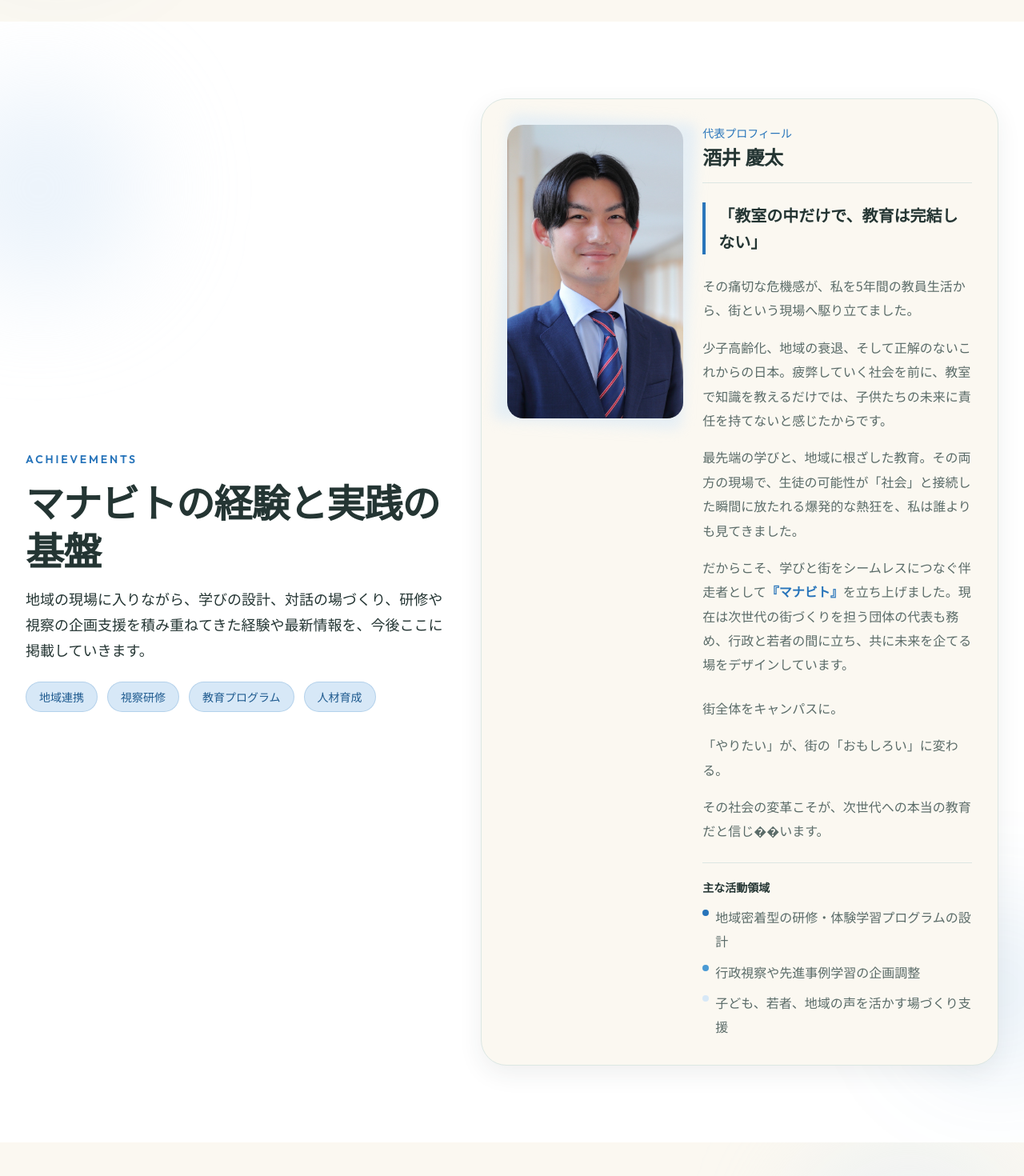
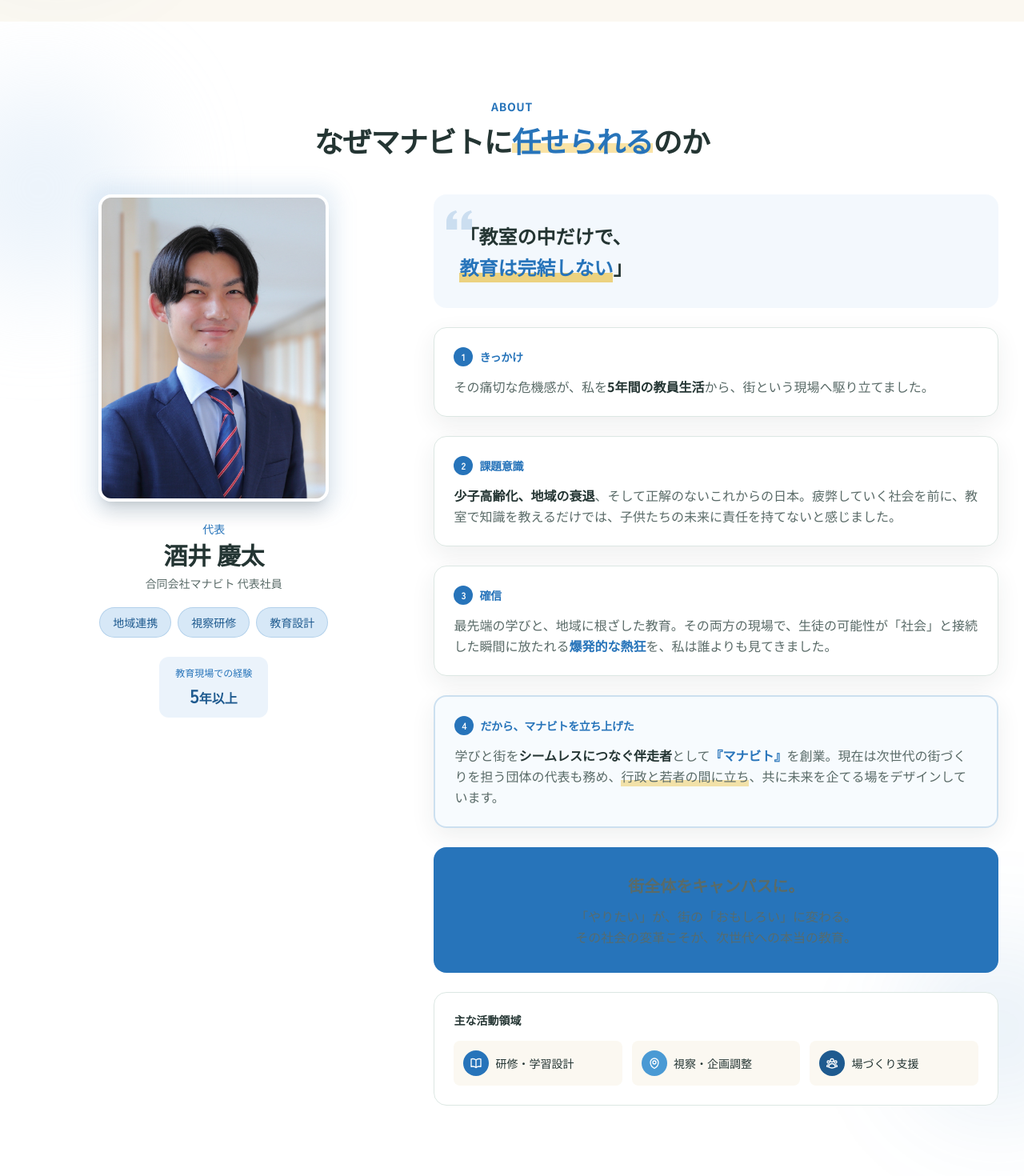
Before and after one commit to YONTZ42/manabito-hp, a Next.js app: page / in a window 1280 px wide. Shown: the part 3480-4950 px from the top of the page at 80% size. Built offline with nearby package versions, Linux system fonts and the light colour scheme.

Commit message:
feat: enhance achievements section with scroll animations and layout improvements
Add IntersectionObserver for scroll animations and improve layout
with large photos and numbered cards for easier reading.

```diff
--- a/components/sections/achievements-section.tsx
+++ b/components/sections/achievements-section.tsx
@@ -1,7 +1,51 @@
+"use client";
+
 import { Chip } from "@/components/ui/chip";
 import { Container } from "@/components/ui/container";
-import { SectionHeading } from "@/components/ui/section-heading";
 import Image from "next/image";
+import { useEffect, useRef, useState } from "react";
+
+function AnimatedElement({
+  children,
+  delay = 0,
+  className = ""
+}: {
+  children: React.ReactNode;
+  delay?: number;
+  className?: string;
+}) {
+  const ref = useRef<HTMLDivElement>(null);
+  const [isVisible, setIsVisible] = useState(false);
+
+  useEffect(() => {
+    const observer = new IntersectionObserver(
+      ([entry]) => {
+        if (entry.isIntersecting) {
+          setTimeout(() => setIsVisible(true), delay);
+          observer.disconnect();
+        }
+      },
+      { threshold: 0.1 }
+    );
+
+    if (ref.current) {
+      observer.observe(ref.current);
+    }
+
+    return () => observer.disconnect();
+  }, [delay]);
+
+  return (
+    <div
+      ref={ref}
+      className={`transition-all duration-700 ease-out ${
+        isVisible ? "translate-y-0 opacity-100" : "translate-y-8 opacity-0"
+      } ${className}`}
+    >
+      {children}
+    </div>
+  );
+}
 
 export function AchievementsSection() {
   return (
@@ -11,109 +55,171 @@ export function AchievementsSection() {
       <div className="absolute -right-20 bottom-20 h-56 w-56 rounded-full bg-brand/10 blur-3xl" />
 
       <Container className="relative">
-        <div className="grid gap-10 lg:grid-cols-[0.9fr_1.1fr] lg:items-center">
-          <div>
-            <SectionHeading
-              eyebrow="Achievements"
-              title="マナビトの経験と実践の基盤"
-              description="地域の現場に入りながら、学びの設計、対話の場づくり、研修や視察の企画支援を積み重ねてきた経験や最新情報を、今後ここに掲載していきます。"
-              descriptionColor="rgb(36, 53, 51)"
-            />
-            <div className="mt-6 flex flex-wrap gap-3">
-              <Chip variant="brand">地域連携</Chip>
-              <Chip variant="brand">視察研修</Chip>
-              <Chip variant="brand">教育プログラム</Chip>
-              <Chip variant="brand">人材育成</Chip>
-            </div>
-          </div>
+        {/* Section Header */}
+        <AnimatedElement className="mx-auto max-w-2xl text-center">
+          <p className="text-sm font-semibold uppercase tracking-wider text-brand">About</p>
+          <h2 className="mt-3 font-heading text-3xl font-bold text-text-main md:text-4xl">
+            なぜマナビトに<span className="relative inline-block text-brand"><span className="absolute bottom-1 left-0 -z-10 h-3 w-full bg-accent-yellow/50" />任せられる</span>のか
+          </h2>
+        </AnimatedElement>
 
+        {/* Main Profile Card */}
+        <div className="mt-12 grid gap-10 lg:grid-cols-[1fr_1.5fr] lg:items-start">
 
-          <div className="rounded-[32px] border border-base-border bg-base-bg p-6 shadow-soft md:p-8">
-            <div className="grid gap-6 md:grid-cols-[220px_1fr] md:items-start">
-              {/* 写真＋グラデーション装飾のコンテナ */}
+          {/* Photo Section - Left */}
+          <AnimatedElement delay={200} className="flex flex-col items-center lg:sticky lg:top-24">
+            {/* Photo with decoration */}
             <div className="relative">
-                {/* 背面の装飾 */}
-                <div className="absolute -inset-2 rotate-3 rounded-[10px] bg-brand-soft opacity-60 blur-sm" />
-
-                {/* 写真本体 */}
-                <div className="relative aspect-[3/5] overflow-hidden rounded-[20px] bg-gradient-to-br from-accent-sky/20 to-accent-pink/20">
+              <div className="absolute -inset-3 rounded-3xl bg-brand/10 blur-md" />
+              <div className="relative aspect-[3/4] w-64 overflow-hidden rounded-2xl border-4 border-white shadow-xl md:w-72">
                 <Image
                   src="/images/sakai_keita.jpg"
-                    alt="代表 酒井 慶太のプロフィール写真"
+                  alt="代表 酒井 慶太"
                   fill
                   className="object-cover"
-                    sizes="(max-width: 768px) 100vw, 220px"
+                  sizes="(max-width: 768px) 256px, 288px"
                   priority
                 />
               </div>
             </div>
 
-              {/* テキストコンテンツ */}
-              <div className="flex flex-col">
-                {/* ヘッダー部分 */}
-                <div className="border-b border-base-border pb-4">
-                  <p className="text-sm font-medium text-brand">代表プロフィール</p>
-                  <h3 className="mt-1 font-heading text-2xl font-bold text-text-main">
+            {/* Name and Title */}
+            <div className="mt-6 text-center">
+              <p className="text-sm font-medium text-brand">代表</p>
+              <h3 className="mt-1 font-heading text-2xl font-bold text-text-main md:text-3xl">
                 酒井 慶太
               </h3>
+              <p className="mt-2 text-sm text-text-sub">合同会社マナビト 代表社員</p>
             </div>
 
-                {/* キャッチコピー */}
-                <blockquote className="mt-6 border-l-4 border-brand pl-4">
-                  <p className="text-lg font-bold leading-relaxed text-text-main md:text-xl">
-                    「教室の中だけで、教育は完結しない」
+            {/* Expertise Tags */}
+            <div className="mt-5 flex flex-wrap justify-center gap-2">
+              <Chip variant="brand">地域連携</Chip>
+              <Chip variant="brand">視察研修</Chip>
+              <Chip variant="brand">教育設計</Chip>
+            </div>
+
+            {/* Trust Indicator */}
+            <AnimatedElement delay={600} className="mt-6 rounded-xl bg-brand-soft/50 px-5 py-3 text-center">
+              <p className="text-xs font-medium text-brand">教育現場での経験</p>
+              <p className="mt-1 font-heading text-2xl font-bold text-brand-dark">5<span className="text-base">年以上</span></p>
+            </AnimatedElement>
+          </AnimatedElement>
+
+          {/* Story Section - Right */}
+          <div className="flex flex-col gap-6">
+
+            {/* Quote */}
+            <AnimatedElement delay={300}>
+              <blockquote className="relative rounded-2xl bg-brand-soft/30 p-6 md:p-8">
+                <svg className="absolute left-4 top-4 h-8 w-8 text-brand/20" fill="currentColor" viewBox="0 0 24 24">
+                  <path d="M14.017 21v-7.391c0-5.704 3.731-9.57 8.983-10.609l.995 2.151c-2.432.917-3.995 3.638-3.995 5.849h4v10h-9.983zm-14.017 0v-7.391c0-5.704 3.748-9.57 9-10.609l.996 2.151c-2.433.917-3.996 3.638-3.996 5.849h3.983v10h-9.983z" />
+                </svg>
+                <p className="relative text-xl font-bold leading-relaxed text-text-main md:text-2xl">
+                  「教室の中だけで、<br className="hidden sm:block" />
+                  <span className="relative inline-block text-brand">
+                    <span className="absolute bottom-0 left-0 -z-10 h-3 w-full bg-accent-yellow" />
+                    教育は完結しない
+                  </span>」
                 </p>
               </blockquote>
+            </AnimatedElement>
 
-                {/* ストーリー本文 */}
-                <div className="mt-6 space-y-4 text-base leading-relaxed text-text-sub">
-                  <p>
-                    その痛切な危機感が、私を5年間の教員生活から、街という現場へ駆り立てました。
-                  </p>
-                  <p>
-                    少子高齢化、地域の衰退、そして正解のないこれからの日本。疲弊していく社会を前に、教室で知識を教えるだけでは、子供たちの未来に責任を持てないと感じたからです。
-                  </p>
-                  <p>
-                    最先端の学びと、地域に根ざした教育。その両方の現場で、生徒の可能性が「社会」と接続した瞬間に放たれる爆発的な熱狂を、私は誰よりも見てきました。
-                  </p>
-                  <p>
-                    だからこそ、学びと街をシームレスにつなぐ伴走者として<span className="font-semibold text-brand">『マナビト』</span>を立ち上げました。現在は次世代の街づくりを担う団体の代表も務め、行政と若者の間に立ち、共に未来を企てる場をデザインしています。
+            {/* Story Parts */}
+            <AnimatedElement delay={400}>
+              <div className="rounded-2xl border border-base-border bg-white p-6 shadow-soft">
+                <h4 className="flex items-center gap-2 text-sm font-bold text-brand">
+                  <span className="flex h-6 w-6 items-center justify-center rounded-full bg-brand text-xs text-white">1</span>
+                  きっかけ
+                </h4>
+                <p className="mt-3 text-base leading-relaxed text-text-sub">
+                  その痛切な危機感が、私を<span className="font-semibold text-text-main">5年間の教員生活</span>から、<span className="relative inline-block"><span className="absolute bottom-0 left-0 -z-10 h-2 w-full bg-accent-yellow/60" />街という現場</span>へ駆り立てました。
                 </p>
               </div>
+            </AnimatedElement>
 
-                {/* ビジョンメッセージ */}
-                <div className="mt-6 space-y-4 text-base leading-relaxed text-text-sub">
-                  <p >
+            <AnimatedElement delay={500}>
+              <div className="rounded-2xl border border-base-border bg-white p-6 shadow-soft">
+                <h4 className="flex items-center gap-2 text-sm font-bold text-brand">
+                  <span className="flex h-6 w-6 items-center justify-center rounded-full bg-brand text-xs text-white">2</span>
+                  課題意識
+                </h4>
+                <p className="mt-3 text-base leading-relaxed text-text-sub">
+                  <span className="font-semibold text-text-main">少子高齢化、地域の衰退</span>、そして正解のないこれからの日本。疲弊していく社会を前に、教室で知識を教えるだけでは、<span className="relative inline-block"><span className="absolute bottom-0 left-0 -z-10 h-2 w-full bg-accent-yellow/60" />子供たちの未来に責任を持てない</span>と感じました。
+                </p>
+              </div>
+            </AnimatedElement>
+
+            <AnimatedElement delay={600}>
+              <div className="rounded-2xl border border-base-border bg-white p-6 shadow-soft">
+                <h4 className="flex items-center gap-2 text-sm font-bold text-brand">
+                  <span className="flex h-6 w-6 items-center justify-center rounded-full bg-brand text-xs text-white">3</span>
+                  確信
+                </h4>
+                <p className="mt-3 text-base leading-relaxed text-text-sub">
+                  最先端の学びと、地域に根ざした教育。その両方の現場で、生徒の可能性が「社会」と接続した瞬間に放たれる<span className="font-bold text-brand">爆発的な熱狂</span>を、私は誰よりも見てきました。
+                </p>
+              </div>
+            </AnimatedElement>
+
+            <AnimatedElement delay={700}>
+              <div className="rounded-2xl border-2 border-brand/20 bg-brand-soft/20 p-6 shadow-soft">
+                <h4 className="flex items-center gap-2 text-sm font-bold text-brand">
+                  <span className="flex h-6 w-6 items-center justify-center rounded-full bg-brand text-xs text-white">4</span>
+                  だから、マナビトを立ち上げた
+                </h4>
+                <p className="mt-3 text-base leading-relaxed text-text-sub">
+                  学びと街を<span className="font-semibold text-text-main">シームレスにつなぐ伴走者</span>として<span className="font-bold text-brand">『マナビト』</span>を創業。現在は次世代の街づくりを担う団体の代表も務め、<span className="relative inline-block"><span className="absolute bottom-0 left-0 -z-10 h-2 w-full bg-accent-yellow/60" />行政と若者の間に立ち</span>、共に未来を企てる場をデザインしています。
+                </p>
+              </div>
+            </AnimatedElement>
+
+            {/* Vision */}
+            <AnimatedElement delay={800}>
+              <div className="rounded-2xl bg-brand p-6 text-center text-white md:p-8">
+                <p className="text-lg font-bold leading-relaxed md:text-xl">
                   街全体をキャンパスに。
                 </p>
-                  <p>
-                    「やりたい」が、街の「おもしろい」に変わる。
-                  </p>
-                  <p>
-                    その社会の変革こそが、次世代への本当の教育だと信じ��います。
+                <p className="mt-2 text-base leading-relaxed opacity-90">
+                  「やりたい」が、街の「おもしろい」に変わる。<br />
+                  その社会の変革こそが、次世代への本当の教育。
                 </p>
               </div>
+            </AnimatedElement>
 
-                {/* 活動内容リスト */}
-                <div className="mt-6 border-t border-base-border pt-5">
-                  <p className="mb-3 text-sm font-semibold text-text-main">主な活動領域</p>
-                  <ul className="space-y-2 text-sm leading-relaxed text-text-sub md:text-base">
-                    <li className="flex items-start gap-2">
-                      <span className="mt-1.5 h-2 w-2 flex-shrink-0 rounded-full bg-brand" />
-                      地域密着型の研修・体験学習プログラムの設計
-                    </li>
-                    <li className="flex items-start gap-2">
-                      <span className="mt-1.5 h-2 w-2 flex-shrink-0 rounded-full bg-brand-muted" />
-                      行政視察や先進事例学習の企画調整
-                    </li>
-                    <li className="flex items-start gap-2">
-                      <span className="mt-1.5 h-2 w-2 flex-shrink-0 rounded-full bg-brand-soft" />
-                      子ども、若者、地域の声を活かす場づくり支援
-                    </li>
-                  </ul>
+            {/* Activities */}
+            <AnimatedElement delay={900}>
+              <div className="rounded-2xl border border-base-border bg-white p-6">
+                <p className="mb-4 text-sm font-bold text-text-main">主な活動領域</p>
+                <div className="grid gap-3 sm:grid-cols-3">
+                  <div className="flex items-center gap-2 rounded-lg bg-base-bg p-3">
+                    <span className="flex h-8 w-8 flex-shrink-0 items-center justify-center rounded-full bg-brand text-white">
+                      <svg className="h-4 w-4" fill="none" viewBox="0 0 24 24" stroke="currentColor" strokeWidth={2}>
+                        <path strokeLinecap="round" strokeLinejoin="round" d="M12 6.042A8.967 8.967 0 0 0 6 3.75c-1.052 0-2.062.18-3 .512v14.25A8.987 8.987 0 0 1 6 18c2.305 0 4.408.867 6 2.292m0-14.25a8.966 8.966 0 0 1 6-2.292c1.052 0 2.062.18 3 .512v14.25A8.987 8.987 0 0 0 18 18a8.967 8.967 0 0 0-6 2.292m0-14.25v14.25" />
+                      </svg>
+                    </span>
+                    <span className="text-sm font-medium text-text-main">研修・学習設計</span>
+                  </div>
+                  <div className="flex items-center gap-2 rounded-lg bg-base-bg p-3">
+                    <span className="flex h-8 w-8 flex-shrink-0 items-center justify-center rounded-full bg-brand-muted text-white">
+                      <svg className="h-4 w-4" fill="none" viewBox="0 0 24 24" stroke="currentColor" strokeWidth={2}>
+                        <path strokeLinecap="round" strokeLinejoin="round" d="M15 10.5a3 3 0 1 1-6 0 3 3 0 0 1 6 0Z" />
+                        <path strokeLinecap="round" strokeLinejoin="round" d="M19.5 10.5c0 7.142-7.5 11.25-7.5 11.25S4.5 17.642 4.5 10.5a7.5 7.5 0 1 1 15 0Z" />
+                      </svg>
+                    </span>
+                    <span className="text-sm font-medium text-text-main">視察・企画調整</span>
+                  </div>
+                  <div className="flex items-center gap-2 rounded-lg bg-base-bg p-3">
+                    <span className="flex h-8 w-8 flex-shrink-0 items-center justify-center rounded-full bg-brand-dark text-white">
+                      <svg className="h-4 w-4" fill="none" viewBox="0 0 24 24" stroke="currentColor" strokeWidth={2}>
+                        <path strokeLinecap="round" strokeLinejoin="round" d="M18 18.72a9.094 9.094 0 0 0 3.741-.479 3 3 0 0 0-4.682-2.72m.94 3.198.001.031c0 .225-.012.447-.037.666A11.944 11.944 0 0 1 12 21c-2.17 0-4.207-.576-5.963-1.584A6.062 6.062 0 0 1 6 18.719m12 0a5.971 5.971 0 0 0-.941-3.197m0 0A5.995 5.995 0 0 0 12 12.75a5.995 5.995 0 0 0-5.058 2.772m0 0a3 3 0 0 0-4.681 2.72 8.986 8.986 0 0 0 3.74.477m.94-3.197a5.971 5.971 0 0 0-.94 3.197M15 6.75a3 3 0 1 1-6 0 3 3 0 0 1 6 0Zm6 3a2.25 2.25 0 1 1-4.5 0 2.25 2.25 0 0 1 4.5 0Zm-13.5 0a2.25 2.25 0 1 1-4.5 0 2.25 2.25 0 0 1 4.5 0Z" />
+                      </svg>
+                    </span>
+                    <span className="text-sm font-medium text-text-main">場づくり支援</span>
                   </div>
                 </div>
               </div>
+            </AnimatedElement>
           </div>
         </div>
       </Container>
--- a/components/sections/services-section.tsx
+++ b/components/sections/services-section.tsx
@@ -27,6 +27,7 @@ export function ServicesSection() {
 
         {/* Solution points */}
         <div className="mx-auto mt-8 flex max-w-xl flex-wrap items-center justify-center gap-3">
+          <>
             <span className="inline-flex items-center gap-1.5 rounded-full bg-white px-4 py-2 text-sm font-medium text-text-main shadow-soft">
               <svg className="h-4 w-4 text-brand" fill="currentColor" viewBox="0 0 20 20">
                 <path fillRule="evenodd" d="M16.704 4.153a.75.75 0 0 1 .143 1.052l-8 10.5a.75.75 0 0 1-1.127.075l-4.5-4.5a.75.75 0 0 1 1.06-1.06l3.894 3.893 7.48-9.817a.75.75 0 0 1 1.05-.143Z" clipRule="evenodd" />
@@ -45,6 +46,7 @@ export function ServicesSection() {
               </svg>
               現場に寄り添う伴走支援
             </span>
+          </>
         </div>
       </Container>
 
```
Lines whose indentation alone changed are shown as unchanged.
